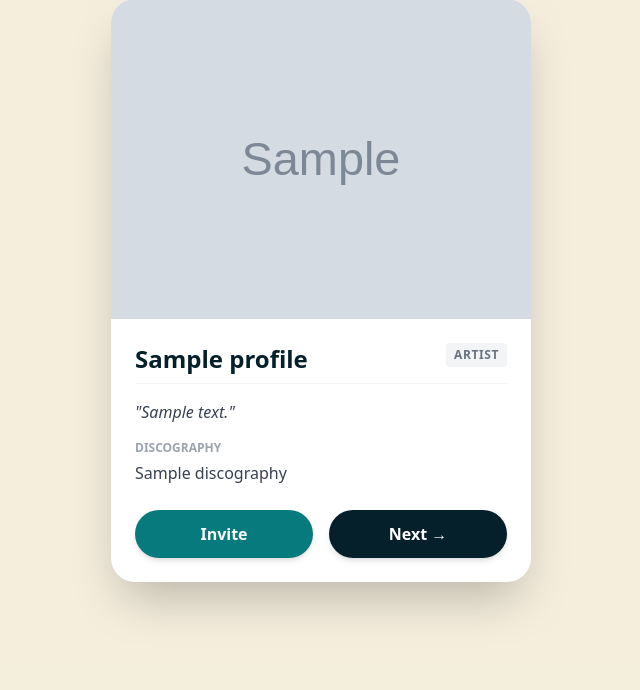
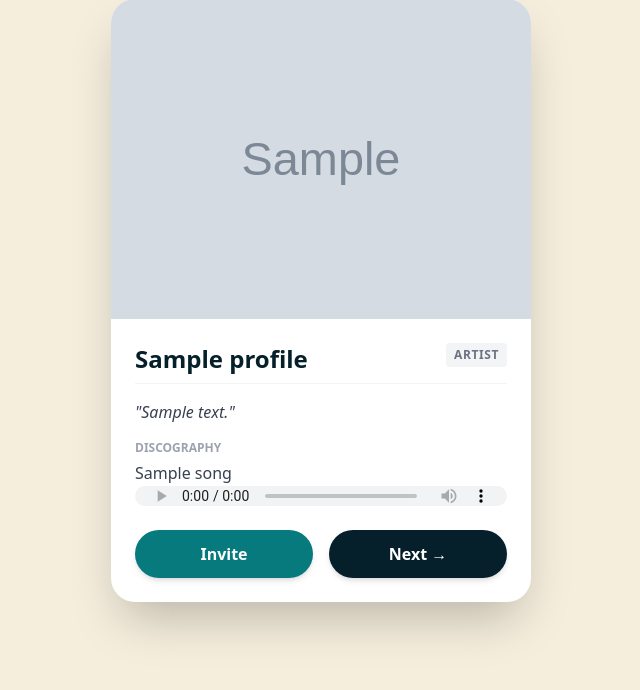
Before and after one commit to Brooklyn-STEAM/10049-Matching-Music-Artists-to-Promote-Intuitive-Collaboration, a Flask app: template templates/matching.html.jinja in a window 1280 px wide. Shown: the part 161-851 px from the top of the page, without its empty margins (319-959 px from the left). Before the commit the page ends 777 px from the top, so only its background shows below. Run offline with Flask 3, Linux system fonts and the light colour scheme; the template is opened without the code that fills it: most values are stand-ins (such as "Sample title", 1, 10 or a date in 2020); grey boxes marked "Sample" are stand-in pictures; some libraries are stand-ins or nearby versions.

Commit message:
started viewing multiple peoples prfiles and songs in matching (#42)
Co-authored-by: joshuaFSDclass <jlewinbrooklynsteamcenter.org>

```diff
--- a/templates/matching.html.jinja
+++ b/templates/matching.html.jinja
@@ -35,11 +35,17 @@
             <p class="italic text-gray-700 mb-4">
               "{{ profile.description }}"
             </p>
-
-            <div class="mb-6">
-                <h3 class="text-xs font-bold text-gray-400 uppercase mb-1">Discography</h3>
-                <p class="text-gray-700 leading-relaxed">{{ profile.discography }}</p>
-            </div>
+            {% if songs%}
+            <h3 class="text-xs font-bold text-gray-400 uppercase mb-1">Discography</h3>
+              {% for song in songs%}
+                <div class="mb-6 ">
+                    <p class="text-gray-700 leading-relaxed">{{ song.Song_name }}</p>
+                    <audio controls autoplay class="w-full h-5"  >
+                      <source src="UPLOADFOLDER/Songs/{{song.Song_file}}" type="audio/mpeg">
+                    </audio>
+                </div>
+              {%endfor%}
+            {%endif%}
 
             <div class="grid grid-cols-2 gap-4">
                 <form action="/invites/{{ profile.User_ID }}/send?index={{ next_index }}" method="POST">
```
Also changed, not shown: 3 other files.
